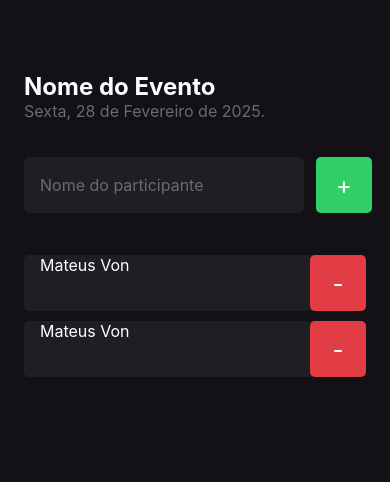
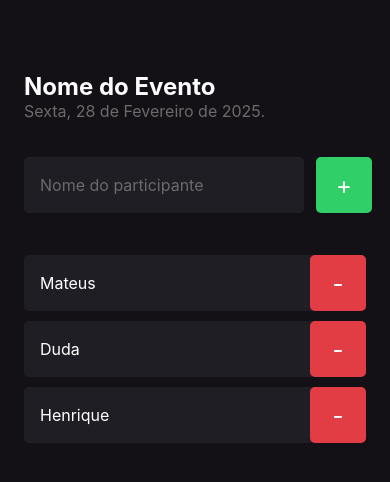
Before and after one commit to MateusVon/myapplication, a React Native app: screen / in a window 390 px wide. Shown: the top 482 px of the page. Built offline with nearby package versions, Linux system fonts and the light colour scheme.

Commit message:
Utilizando Propriedades no componente

```diff
--- a/src/components/participant/index.tsx
+++ b/src/components/participant/index.tsx
@@ -2,10 +2,16 @@ import { View, Text, TouchableOpacity } from "react-native";
 
 import { styles } from "./styles";
 
-export function Participant() {
+type Props = {
+  name: string;
+}
+
+export function Participant({name}: Props) {
   return (
     <View style={styles.container}>
-      <Text style={styles.name}>Mateus Von</Text>
+      <Text style={styles.name}>
+        {name}
+      </Text>
 
       <TouchableOpacity style={styles.button}>
         <Text style={styles.buttonText}>
--- a/src/components/participant/styles.ts
+++ b/src/components/participant/styles.ts
@@ -6,7 +6,7 @@ export const styles = StyleSheet.create({
     backgroundColor: "#1F1E25",
     borderRadius: 5,
     flexDirection: "row",
-    alignContent: "center",
+    alignItems: "center",
     marginBottom: 10,
   },
   name: {
--- a/src/screens/Home/index.tsx
+++ b/src/screens/Home/index.tsx
@@ -25,8 +25,9 @@ export default function Home() {
         </TouchableOpacity>
       </View>
 
-      <Participant />
-      <Participant />
+      <Participant name="Mateus"/>
+      <Participant name="Duda"/>
+      <Participant name="Henrique"/>
     </View>
   );
 }
```
